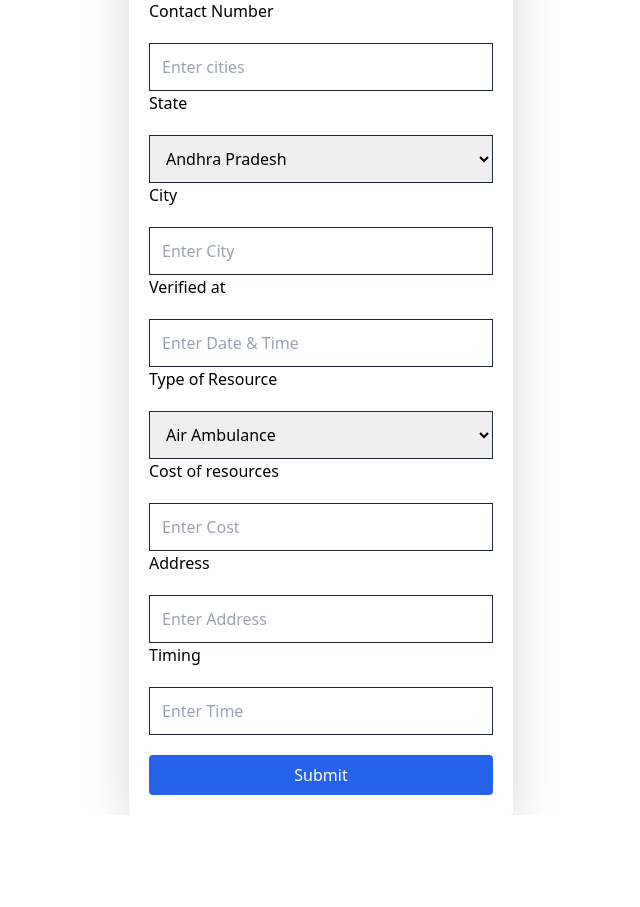
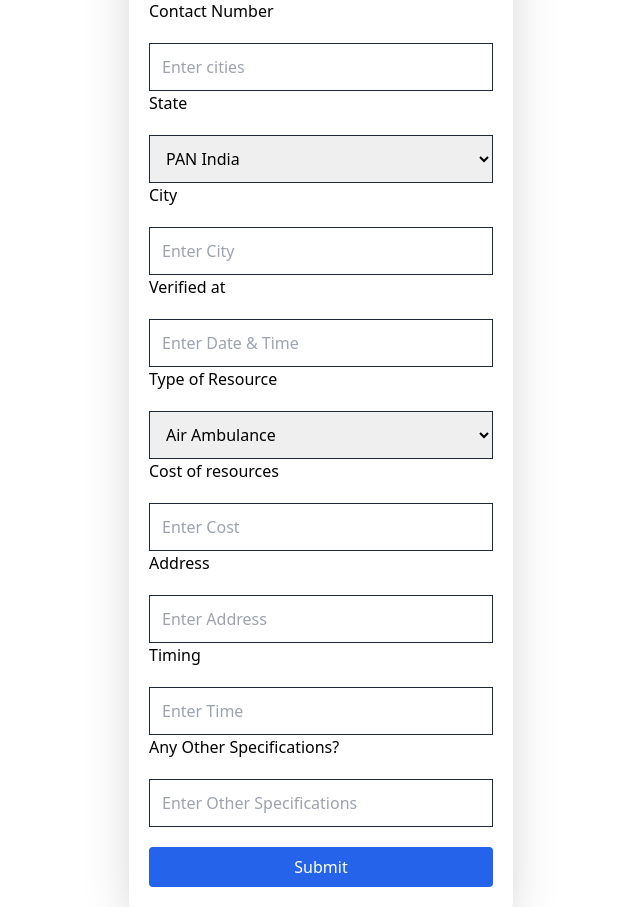
Before and after one commit to shvam0000/Covid-Resources-Frontend, a React (Create React App) app: page /add-resource in a window 1280 px wide. Shown: the part 361-1268 px from the top of the page, without its empty margins (319-959 px from the left). Before the commit the page ends 1176 px from the top, so only its background shows below. Built offline with nearby package versions, Linux system fonts and the light colour scheme.

Commit message:
Added PAN India option and not field in AddResources form

```diff
--- a/src/components/AddResources.js
+++ b/src/components/AddResources.js
@@ -289,6 +289,7 @@ const AddResources = () => {
           <label>State</label>
           {/* select for state */}
           <select className="border border-gray-800 w-full h-12 px-3 focus:outline-none">
+            <option value="All Over India">PAN India</option>
             {stateUT.sort(sortBy("label")).map((option) => (
               <option value={option.value}>{option.value}</option>
             ))}
@@ -329,6 +330,12 @@ const AddResources = () => {
             placeholder="Enter Time"
             className="border border-gray-800 w-full h-12 px-3 focus:outline-none"
           />
+          <label className="mt-5">Any Other Specifications?</label>
+          <input
+            type="text"
+            placeholder="Enter Other Specifications"
+            className="border border-gray-800 w-full h-12 px-3 focus:outline-none"
+          />
           <button
             type="submit"
             className="text-white bg-blue-600 w-full h-10 rounded outline-none focus:outline-none hover:bg-blue-800"
```
Also changed, not shown: package.json (+4 -4 lines), 1 other file (tests, documents, lock files or other folders).
